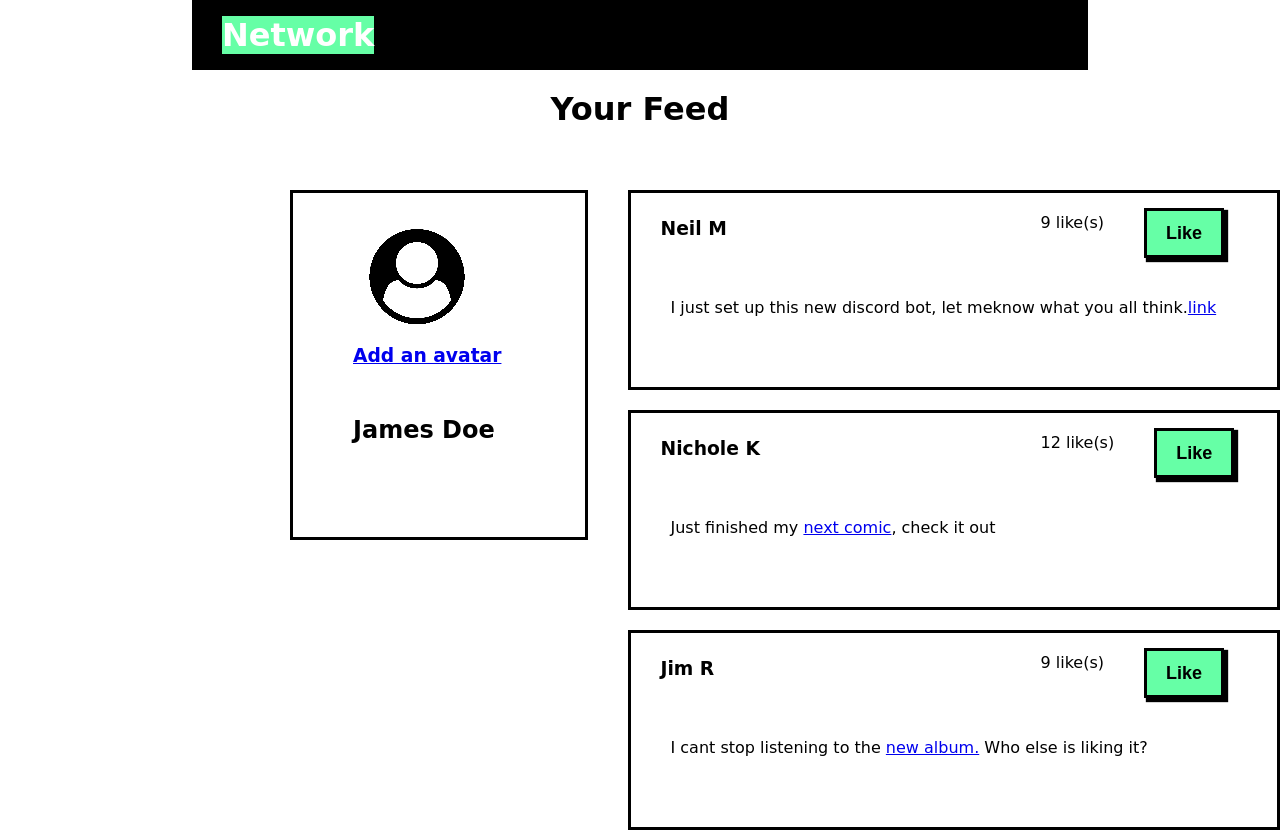
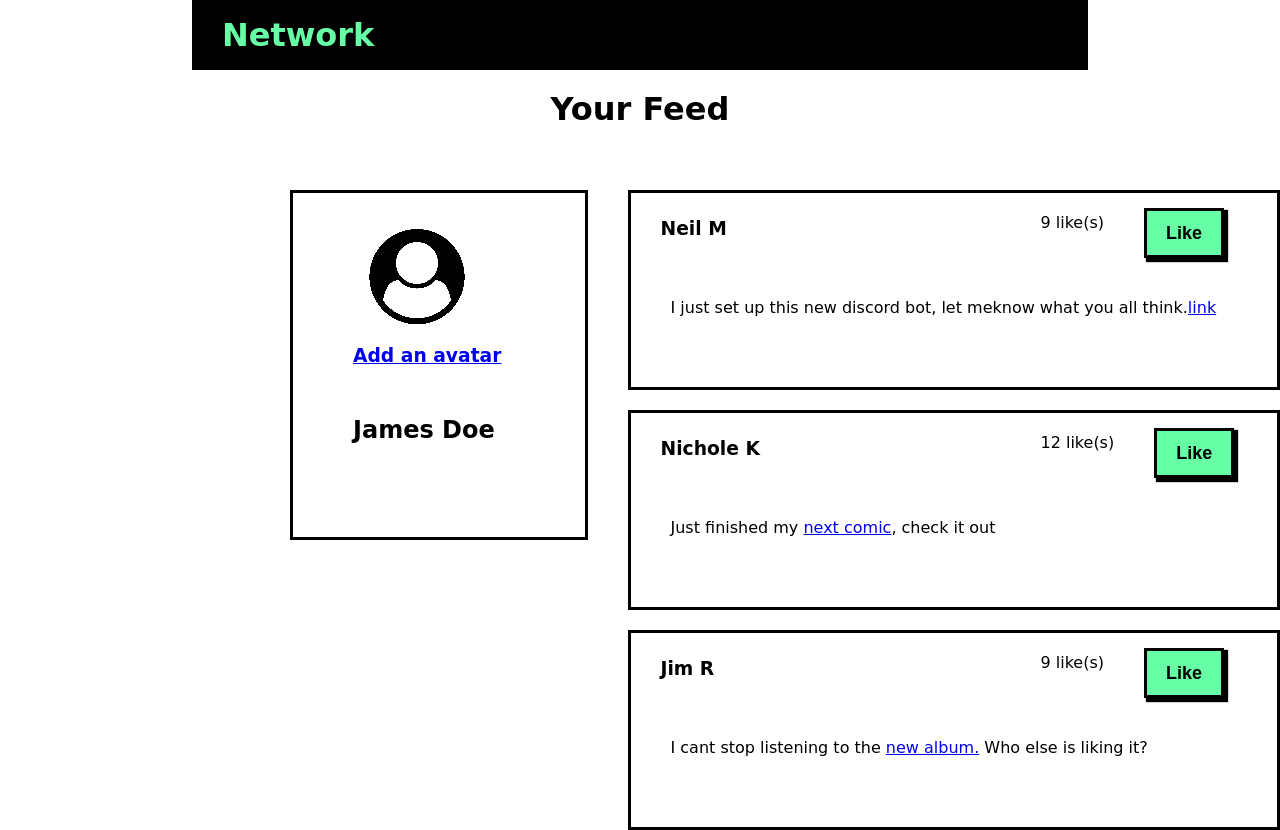
Before and after one commit to PaulDeUlloa/LikesButtonPractice, a plain HTML site: page index.html in a window 1280 px wide. Drawn offline with Linux system fonts and the light colour scheme.

Commit message:
title font correction

```diff
--- a/style.css
+++ b/style.css
@@ -96,5 +96,5 @@
 }
 
 #titleFont{
-    background-color: rgb(102, 255, 166);
+    color: rgb(102, 255, 166);
 }
```
